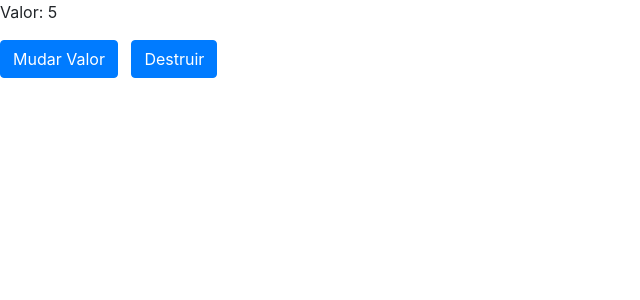
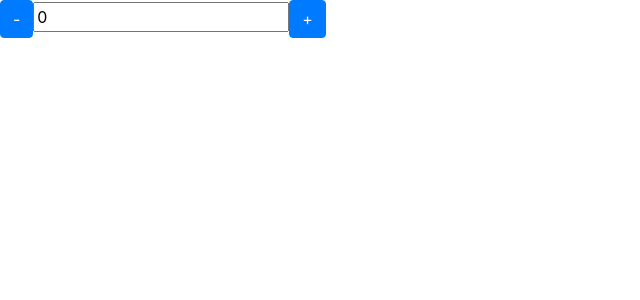
Before and after one commit to VagnerLeite/AngularJS, an Angular app in the folder data-binding/: page / in a window 1280 px wide. Shown: the top 300 px of the page, without its empty margins (0-640 px from the left). Built offline with nearby package versions, Linux system fonts and the light colour scheme.

Commit message:
acessando o DOM

```diff
--- a/data-binding/src/app/app.component.html
+++ b/data-binding/src/app/app.component.html
@@ -1,6 +1,8 @@
-<!--<app-data-binding></app-data-binding> -->
+<!--<app-data-binding></app-data-binding>
 
 <app-ciclo [valorInicial]="valor" *ngIf="!deletarCiclo"></app-ciclo>
 <button class="btn btn-primary" (click)="mudarValor()">Mudar Valor</button>
 &nbsp;
-<button class="btn btn-primary" (click)="destruirCiclo()">Destruir</button>
+<button class="btn btn-primary" (click)="destruirCiclo()">Destruir</button> -->
+
+<contador></contador>
--- a/data-binding/src/app/output-property/output-property.component.html
+++ b/data-binding/src/app/output-property/output-property.component.html
@@ -1,7 +1,7 @@
 <div>
 
     <button class="btn btn-primary" (click)="decrementa()">-</button>
-    <input type="text" [value]="valor" readonly>
+    <input type="text" [value]="valor" readonly #campoInput>
     <button class="btn btn-primary" (click)="incrementa()">+</button>
 
 </div>
--- a/data-binding/src/app/output-property/output-property.component.ts
+++ b/data-binding/src/app/output-property/output-property.component.ts
@@ -1,4 +1,4 @@
-import { Component, OnInit, Input, Output } from '@angular/core';
+import { Component, OnInit, Input, Output, ViewChild } from '@angular/core';
 import { EventEmitter } from '@angular/core';
 
 @Component({
@@ -11,6 +11,8 @@ export class OutputPropertyComponent implements OnInit {
   @Input() valor: number = 0;
 
   @Output() mudouValor = new EventEmitter();
+
+  @ViewChild('campoInput') vampoValorInput: HTMLElement;
 
   incrementa(){
     this.valor++;
```
